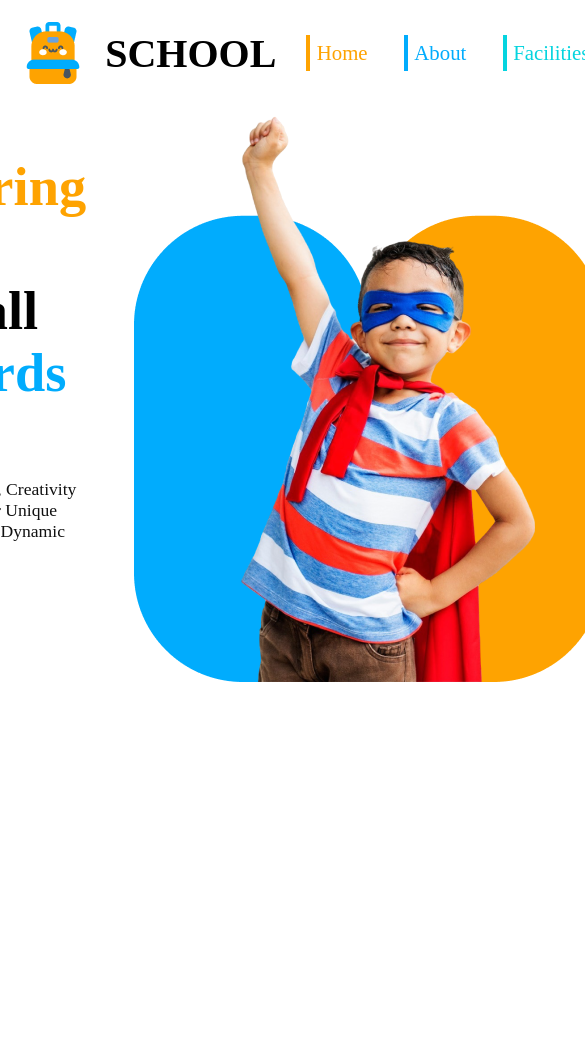
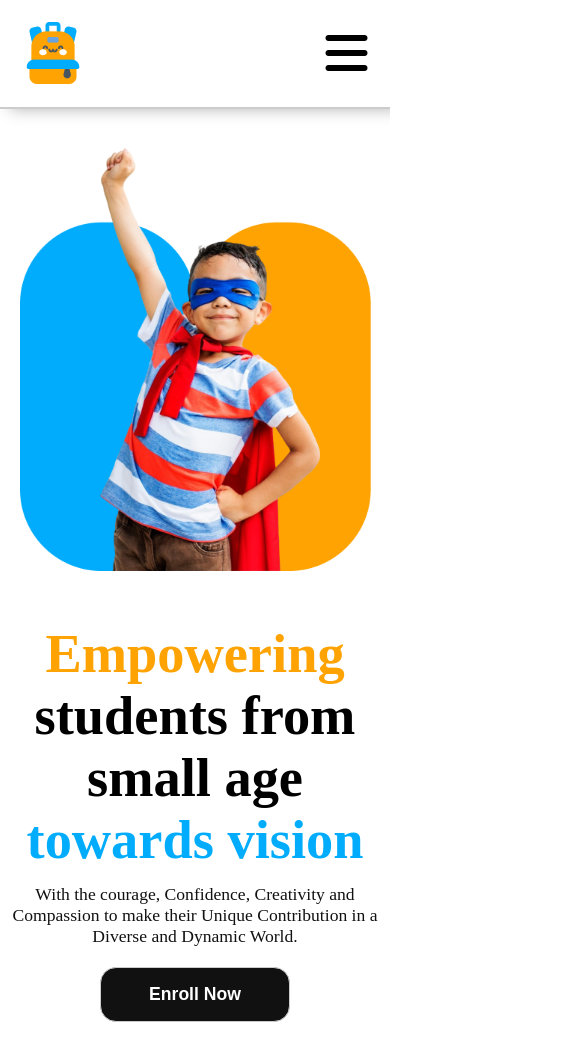
Before and after one commit to arjsabbir88/School-kids, a plain HTML site: page index.html in a window 390 px wide. Shown: the top 1060 px of the page, 585 px wide, since content can reach past the window. Before the commit the page ends 844 px from the top, so only its background shows below. Drawn offline with Linux system fonts and the light colour scheme.

Commit message:
completed banner part and make it responsive for mobile phone

```diff
--- a/index.html
+++ b/index.html
@@ -23,7 +23,7 @@
                     <li><a class="text-color-4 list-4" href="">Admission</a></li>
                     <button class="btn-primary">Contact</button>
                 </ul>
-                <div class="bar" style="display: none;">
+                <div class="bar">
                     <p><i class="fa-sharp-duotone fa-solid fa-bars fa-fade"></i></p>
                 </div>
             </div>
--- a/style.css
+++ b/style.css
@@ -33,13 +33,14 @@
 .btn-secondary{
     padding: 1rem 3rem;
     border-radius: 1rem;
-    border: none;
+    border: 1px solid #ccc;
     background-color: #111111;
     color: #fff;
     font-size: 1.1rem;
     font-weight: 600;
     margin-top: 20px;
     cursor: pointer;
+    transition: ease-in 0.3s;
 }
 .description{
     font-size: 1.1rem;
@@ -92,6 +93,9 @@
 .list-4{
     border-left: 4px solid #5D58EF;
 }
+.bar{
+    display: none;
+}
 
 
 /*navbar hover section */
@@ -100,31 +104,46 @@
     background-color: #FEA301;
     color: #fff;
     font-weight: 600;
+    box-shadow: 10px 10px 15px rgba(0, 0, 0, 0.3);
+
 }
 .list-2:hover{
     letter-spacing: 0.1rem;
     background-color: #01ACFD;
     color: #fff;
     font-weight: 600;
+    box-shadow: 10px 10px 15px rgba(0, 0, 0, 0.3);
+
 }
 .list-3:hover{
     letter-spacing: 0.1rem;
     background-color: #05D4DF;
     color: #fff;
     font-weight: 600;
+    box-shadow: 10px 10px 15px rgba(0, 0, 0, 0.3);
+
 }
 .list-4:hover{
     letter-spacing: 0.1rem;
     background-color: #5D58EF;
     color: #fff;
     font-weight: 600;
+    box-shadow: 10px 10px 15px rgba(0, 0, 0, 0.3);
+
 }
 
 .btn-primary:hover{
     border: 1px solid #ccc;
     color: #FEA301;
     background-color: #fff;
+    box-shadow: 10px 10px 15px rgba(0, 0, 0, 0.3);
 
+}
+.btn-secondary:hover{
+    background-color: #fff;
+    border: 1px solid #ccc;
+    color: #111111;
+    box-shadow: 10px 10px 15px rgba(0, 0, 0, 0.3);
 }
 /* header-banner-part */
 .banner-container{
@@ -139,3 +158,39 @@
     font-size: 3.4rem;
     margin-bottom: 0.8rem;
 }
+
+/* make me responsive */
+
+@media screen and (max-width: 576px) {
+    .ul-container,
+    .header-title{
+        display: none;
+    }
+    .bar{
+        display: block;
+    }
+    .navbar{
+        justify-content: space-between;
+        align-items: center;
+        border-bottom: 2px solid #ccc;
+        box-shadow: 10px 0 15px rgba(0, 0, 0, 0.3);
+        margin-bottom: 2rem;
+    }
+    .bar>p>i{
+        font-size: 3rem;
+    }
+    .banner-container{
+        flex-direction: column-reverse;
+        padding-bottom: 3rem;
+    }
+    .banner-img{
+        width: 100%;
+    }
+    .banner-img>img{
+        width: 90%;
+        margin-left: 5%;
+    }
+    .banner-content{
+        text-align: center;
+    }
+}
```
